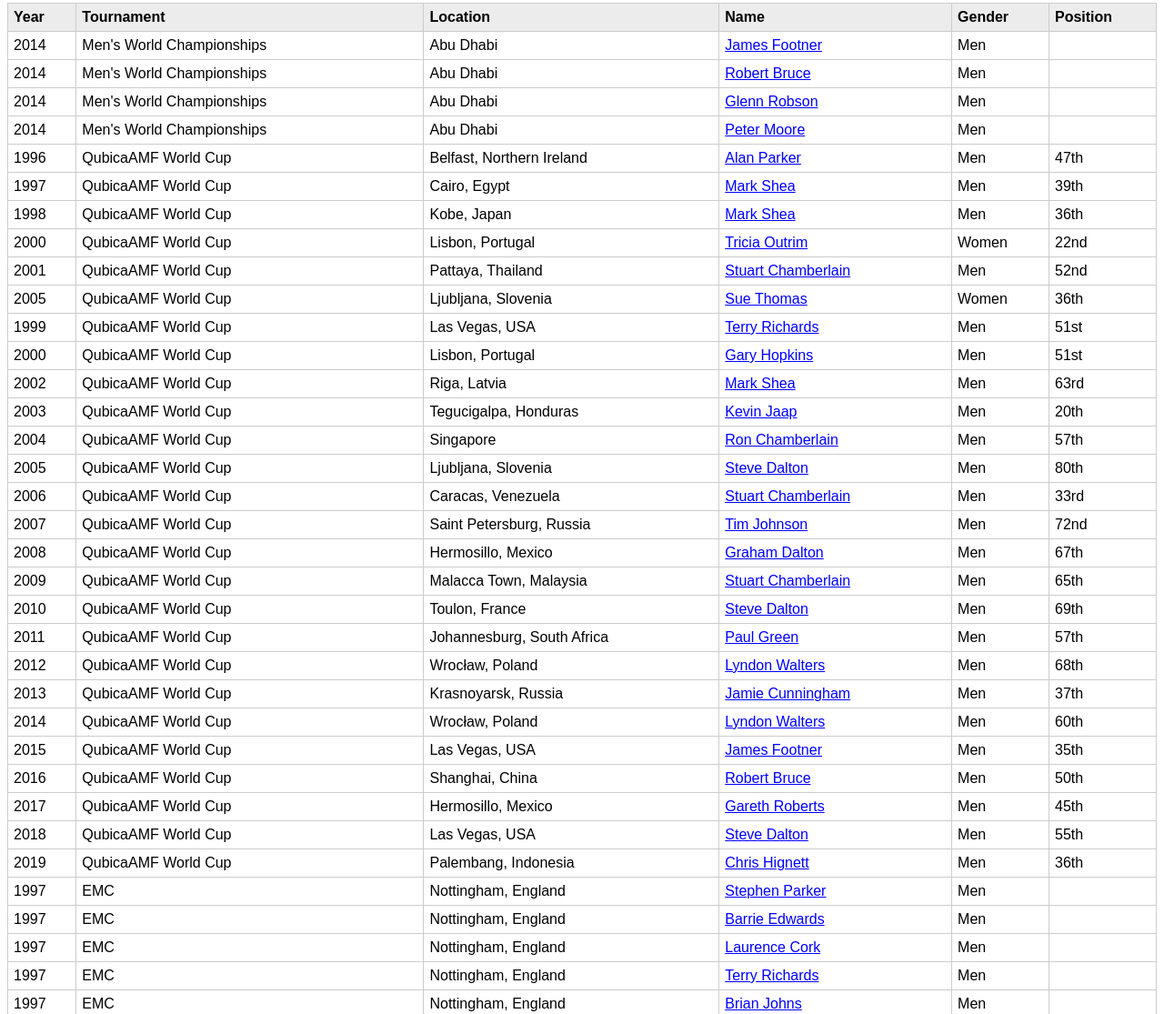
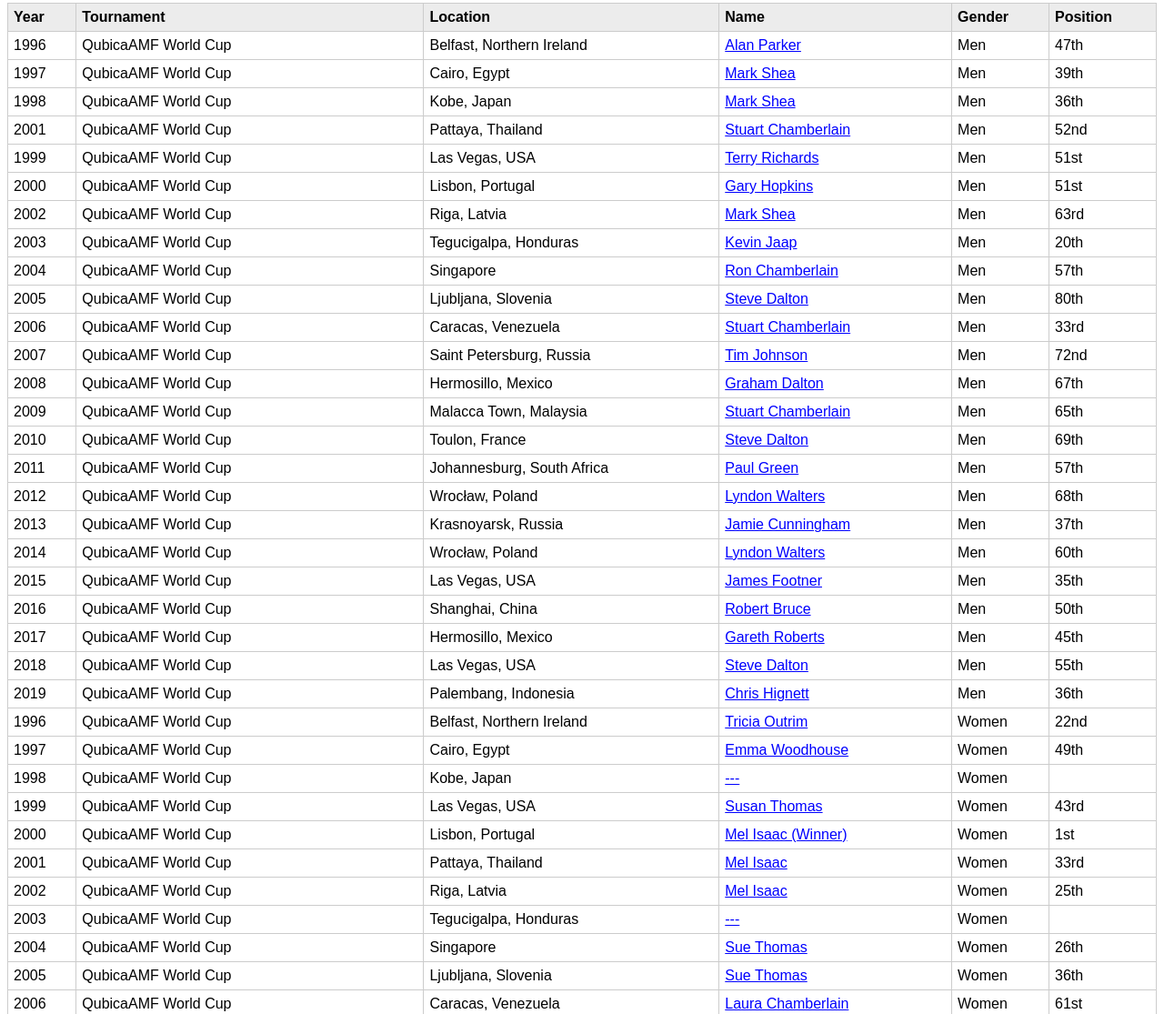
Before and after one commit to LyndonWalters/Welsh-Reps, a plain HTML site: page index.html in a window 1280 px wide. Shown: the part 163-1278 px from the top of the page at 91% size. Drawn offline with Linux system fonts and the light colour scheme.

Commit message:
Add files via upload

```diff
--- a/index.html
+++ b/index.html
@@ -59,16 +59,10 @@
 </table>
     <script>
         const data = [
-            {"Year": 2014, "Tournament": "Men's World Championships", "Location": "Abu Dhabi", "Name": "James Footner", "Gender": "Men", "Position": null},
-            {"Year": 2014, "Tournament": "Men's World Championships", "Location": "Abu Dhabi", "Name": "Robert Bruce", "Gender": "Men", "Position": null},
-            {"Year": 2014, "Tournament": "Men's World Championships", "Location": "Abu Dhabi", "Name": "Glenn Robson", "Gender": "Men", "Position": null},
-            {"Year": 2014, "Tournament": "Men's World Championships", "Location": "Abu Dhabi", "Name": "Peter Moore", "Gender": "Men", "Position": null},
 			{"Year": 1996, "Tournament": "QubicaAMF World Cup", "Location": "Belfast, Northern Ireland", "Name": "Alan Parker", "Gender": "Men", "Position": "47th"},
             {"Year": 1997, "Tournament": "QubicaAMF World Cup", "Location": "Cairo, Egypt", "Name": "Mark Shea", "Gender": "Men", "Position": "39th"},
             {"Year": 1998, "Tournament": "QubicaAMF World Cup", "Location": "Kobe, Japan", "Name": "Mark Shea", "Gender": "Men", "Position": "36th"},
-            {"Year": 2000, "Tournament": "QubicaAMF World Cup", "Location": "Lisbon, Portugal", "Name": "Tricia Outrim", "Gender": "Women", "Position": "22nd"},
             {"Year": 2001, "Tournament": "QubicaAMF World Cup", "Location": "Pattaya, Thailand", "Name": "Stuart Chamberlain", "Gender": "Men", "Position": "52nd"},
-            {"Year": 2005, "Tournament": "QubicaAMF World Cup", "Location": "Ljubljana, Slovenia", "Name": "Sue Thomas", "Gender": "Women", "Position": "36th"},
 			{"Year": 1999, "Tournament": "QubicaAMF World Cup", "Location": "Las Vegas, USA", "Name": "Terry Richards", "Gender": "Men", "Position": "51st"},
 			{"Year": 2000, "Tournament": "QubicaAMF World Cup", "Location": "Lisbon, Portugal", "Name": "Gary Hopkins", "Gender": "Men", "Position": "51st"},
 			{"Year": 2002, "Tournament": "QubicaAMF World Cup", "Location": "Riga, Latvia", "Name": "Mark Shea", "Gender": "Men", "Position": "63rd"},
@@ -89,6 +83,30 @@
 			{"Year": 2017, "Tournament": "QubicaAMF World Cup", "Location": "Hermosillo, Mexico", "Name": "Gareth Roberts", "Gender": "Men", "Position": "45th"},
 			{"Year": 2018, "Tournament": "QubicaAMF World Cup", "Location": "Las Vegas, USA", "Name": "Steve Dalton", "Gender": "Men", "Position": "55th"},
 			{"Year": 2019, "Tournament": "QubicaAMF World Cup", "Location": "Palembang, Indonesia", "Name": "Chris Hignett", "Gender": "Men", "Position": "36th"},
+			{"Year": 1996, "Tournament": "QubicaAMF World Cup", "Location": "Belfast, Northern Ireland", "Name": "Tricia Outrim", "Gender": "Women", "Position": "22nd"},
+			{"Year": 1997, "Tournament": "QubicaAMF World Cup", "Location": "Cairo, Egypt", "Name": "Emma Woodhouse", "Gender": "Women", "Position": "49th"},
+			{"Year": 1998, "Tournament": "QubicaAMF World Cup", "Location": "Kobe, Japan", "Name": "---", "Gender": "Women", "Position": ""},
+			{"Year": 1999, "Tournament": "QubicaAMF World Cup", "Location": "Las Vegas, USA", "Name": "Susan Thomas", "Gender": "Women", "Position": "43rd"},
+			{"Year": 2000, "Tournament": "QubicaAMF World Cup", "Location": "Lisbon, Portugal", "Name": "Mel Isaac (Winner)", "Gender": "Women", "Position": "1st"},
+			{"Year": 2001, "Tournament": "QubicaAMF World Cup", "Location": "Pattaya, Thailand", "Name": "Mel Isaac", "Gender": "Women", "Position": "33rd"},
+			{"Year": 2002, "Tournament": "QubicaAMF World Cup", "Location": "Riga, Latvia", "Name": "Mel Isaac", "Gender": "Women", "Position": "25th"},
+			{"Year": 2003, "Tournament": "QubicaAMF World Cup", "Location": "Tegucigalpa, Honduras", "Name": "---", "Gender": "Women", "Position": ""},
+			{"Year": 2004, "Tournament": "QubicaAMF World Cup", "Location": "Singapore", "Name": "Sue Thomas", "Gender": "Women", "Position": "26th"},
+			{"Year": 2005, "Tournament": "QubicaAMF World Cup", "Location": "Ljubljana, Slovenia", "Name": "Sue Thomas", "Gender": "Women", "Position": "36th"},
+			{"Year": 2006, "Tournament": "QubicaAMF World Cup", "Location": "Caracas, Venezuela", "Name": "Laura Chamberlain", "Gender": "Women", "Position": "61st"},
+			{"Year": 2007, "Tournament": "QubicaAMF World Cup", "Location": "Saint Petersburg, Russia", "Name": "Sarah Morgan", "Gender": "Women", "Position": "67th"},
+			{"Year": 2008, "Tournament": "QubicaAMF World Cup", "Location": "Hermosillo, Mexico", "Name": "Sue Thomas", "Gender": "Women", "Position": "56th"},
+			{"Year": 2009, "Tournament": "QubicaAMF World Cup", "Location": "Malacca Town, Malaysia", "Name": "---", "Gender": "Women", "Position": ""},
+			{"Year": 2010, "Tournament": "QubicaAMF World Cup", "Location": "Toulon, France", "Name": "Louise Roberts", "Gender": "Women", "Position": "44th"},
+			{"Year": 2011, "Tournament": "QubicaAMF World Cup", "Location": "Johannesburg, South Africa", "Name": "Anne-Maree Williams", "Gender": "Women", "Position": "46th"},
+			{"Year": 2012, "Tournament": "QubicaAMF World Cup", "Location": "Wrocław, Poland", "Name": "Lynne Walker", "Gender": "Women", "Position": "46th"},
+			{"Year": 2013, "Tournament": "QubicaAMF World Cup", "Location": "Krasnoyarsk, Russia", "Name": "Lynne Walker", "Gender": "Women", "Position": "39th"},
+			{"Year": 2014, "Tournament": "QubicaAMF World Cup", "Location": "Wrocław, Poland", "Name": "Kylie Bromley", "Gender": "Women", "Position": "25th"},
+			{"Year": 2015, "Tournament": "QubicaAMF World Cup", "Location": "Las Vegas, USA", "Name": "Louise Roberts", "Gender": "Women", "Position": "35th"},
+			{"Year": 2016, "Tournament": "QubicaAMF World Cup", "Location": "Shanghai, China", "Name": "Louise Roberts", "Gender": "Women", "Position": "42nd"},
+			{"Year": 2017, "Tournament": "QubicaAMF World Cup", "Location": "Hermosillo, Mexico", "Name": "Louise Roberts", "Gender": "Women", "Position": "35th"},
+			{"Year": 2018, "Tournament": "QubicaAMF World Cup", "Location": "Las Vegas, USA", "Name": "Melanie Oates", "Gender": "Women", "Position": "24th"},
+			{"Year": 2019, "Tournament": "QubicaAMF World Cup", "Location": "Palembang, Indonesia", "Name": "Kylie Bromley", "Gender": "Women", "Position": "34th"},
 			{"Year": 1997, "Tournament": "EMC", "Location": "Nottingham, England", "Name": "Stephen Parker", "Gender": "Men", "Position": ""},
 			{"Year": 1997, "Tournament": "EMC", "Location": "Nottingham, England", "Name": "Barrie Edwards", "Gender": "Men", "Position": ""},
 			{"Year": 1997, "Tournament": "EMC", "Location": "Nottingham, England", "Name": "Laurence Cork", "Gender": "Men", "Position": ""},
@@ -206,42 +224,12 @@
 			{"Year": 2016, "Tournament": "Commonwealth Games", "Location": "South Africa", "Name": "Stewart Bryden", "Gender": "Men", "Position": ""},
 			{"Year": 2016, "Tournament": "Commonwealth Games", "Location": "South Africa", "Name": "Louise Roberts", "Gender": "Women", "Position": ""},
 			{"Year": 2016, "Tournament": "Commonwealth Games", "Location": "South Africa", "Name": "Lynne Walker", "Gender": "Women", "Position": ""},
-			{"Year": 1996, "Tournament": "QubicaAMF World Cup", "Location": "Belfast, Northern Ireland", "Name": "Tricia Outrim", "Gender": "Women", "Position": "22nd"},
-			{"Year": 1997, "Tournament": "QubicaAMF World Cup", "Location": "Cairo, Egypt", "Name": "Emma Woodhouse", "Gender": "Women", "Position": "49th"},
-			{"Year": 1998, "Tournament": "QubicaAMF World Cup", "Location": "Kobe, Japan", "Name": "---", "Gender": "Women", "Position": ""},
-			{"Year": 1999, "Tournament": "QubicaAMF World Cup", "Location": "Las Vegas, USA", "Name": "Susan Thomas", "Gender": "Women", "Position": "43rd"},
-			{"Year": 2000, "Tournament": "QubicaAMF World Cup", "Location": "Lisbon, Portugal", "Name": "Mel Isaac (Winner)", "Gender": "Women", "Position": "1st"},
-			{"Year": 2001, "Tournament": "QubicaAMF World Cup", "Location": "Pattaya, Thailand", "Name": "Mel Isaac", "Gender": "Women", "Position": "33rd"},
-			{"Year": 2002, "Tournament": "QubicaAMF World Cup", "Location": "Riga, Latvia", "Name": "Mel Isaac", "Gender": "Women", "Position": "25th"},
-			{"Year": 2003, "Tournament": "QubicaAMF World Cup", "Location": "Tegucigalpa, Honduras", "Name": "---", "Gender": "Women", "Position": ""},
-			{"Year": 2004, "Tournament": "QubicaAMF World Cup", "Location": "Singapore", "Name": "Sue Thomas", "Gender": "Women", "Position": "26th"},
-			{"Year": 2005, "Tournament": "QubicaAMF World Cup", "Location": "Ljubljana, Slovenia", "Name": "Sue Thomas", "Gender": "Women", "Position": "36th"},
-			{"Year": 2006, "Tournament": "QubicaAMF World Cup", "Location": "Caracas, Venezuela", "Name": "Laura Chamberlain", "Gender": "Women", "Position": "61st"},
-			{"Year": 2007, "Tournament": "QubicaAMF World Cup", "Location": "Saint Petersburg, Russia", "Name": "Sarah Morgan", "Gender": "Women", "Position": "67th"},
-			{"Year": 2008, "Tournament": "QubicaAMF World Cup", "Location": "Hermosillo, Mexico", "Name": "Sue Thomas", "Gender": "Women", "Position": "56th"},
-			{"Year": 2009, "Tournament": "QubicaAMF World Cup", "Location": "Malacca Town, Malaysia", "Name": "---", "Gender": "Women", "Position": ""},
-			{"Year": 2010, "Tournament": "QubicaAMF World Cup", "Location": "Toulon, France", "Name": "Louise Roberts", "Gender": "Women", "Position": "44th"},
-			{"Year": 2011, "Tournament": "QubicaAMF World Cup", "Location": "Johannesburg, South Africa", "Name": "Anne-Maree Williams", "Gender": "Women", "Position": "46th"},
-			{"Year": 2012, "Tournament": "QubicaAMF World Cup", "Location": "Wrocław, Poland", "Name": "Lynne Walker", "Gender": "Women", "Position": "46th"},
-			{"Year": 2013, "Tournament": "QubicaAMF World Cup", "Location": "Krasnoyarsk, Russia", "Name": "Lynne Walker", "Gender": "Women", "Position": "39th"},
-			{"Year": 2014, "Tournament": "QubicaAMF World Cup", "Location": "Wrocław, Poland", "Name": "Kylie Bromley", "Gender": "Women", "Position": "25th"},
-			{"Year": 2015, "Tournament": "QubicaAMF World Cup", "Location": "Las Vegas, USA", "Name": "Louise Roberts", "Gender": "Women", "Position": "35th"},
-			{"Year": 2016, "Tournament": "QubicaAMF World Cup", "Location": "Shanghai, China", "Name": "Louise Roberts", "Gender": "Women", "Position": "42nd"},
-			{"Year": 2017, "Tournament": "QubicaAMF World Cup", "Location": "Hermosillo, Mexico", "Name": "Louise Roberts", "Gender": "Women", "Position": "35th"},
-			{"Year": 2018, "Tournament": "QubicaAMF World Cup", "Location": "Las Vegas, USA", "Name": "Melanie Oates", "Gender": "Women", "Position": "24th"},
-			{"Year": 2019, "Tournament": "QubicaAMF World Cup", "Location": "Palembang, Indonesia", "Name": "Kylie Bromley", "Gender": "Women", "Position": "34th"},
-			{"Year": 2007, "Tournament": "World Championships", "Location": "Mexico", "Name": "Sue Thomas", "Gender": "Women", "Position": ""},
-			{"Year": 2007, "Tournament": "World Championships", "Location": "Mexico", "Name": "Louise Roberts", "Gender": "Women", "Position": ""},
-			{"Year": 2007, "Tournament": "World Championships", "Location": "Mexico", "Name": "Karen Jaap", "Gender": "Women", "Position": ""},
-			{"Year": 2007, "Tournament": "World Championships", "Location": "Mexico", "Name": "Anne-Maree Williams", "Gender": "Women", "Position": ""},
-			{"Year": 2007, "Tournament": "World Championships", "Location": "Mexico", "Name": "Sharon Green", "Gender": "Women", "Position": ""},
-			{"Year": 2007, "Tournament": "World Championships", "Location": "Mexico", "Name": "Lynsey Duncan", "Gender": "Women", "Position": ""},
-			{"Year": 2009, "Tournament": "World Championships", "Location": "Korea", "Name": "Louise Roberts", "Gender": "Women", "Position": ""},
-			{"Year": 2009, "Tournament": "World Championships", "Location": "Korea", "Name": "Anne-Maree Williams", "Gender": "Women", "Position": ""},
-			{"Year": 2009, "Tournament": "World Championships", "Location": "Korea", "Name": "Laura Chamberlain", "Gender": "Women", "Position": ""},
-			{"Year": 2009, "Tournament": "World Championships", "Location": "Korea", "Name": "Alison Robinson", "Gender": "Women", "Position": ""},
-			{"Year": 2009, "Tournament": "World Championships", "Location": "Korea", "Name": "Kay Rogers", "Gender": "Women", "Position": ""},
-			{"Year": 2009, "Tournament": "World Championships", "Location": "Korea", "Name": "Lynsey Duncan", "Gender": "Women", "Position": ""},
+			{"Year": 2009, "Tournament": "Women's World Championships", "Location": "Korea", "Name": "Louise Roberts", "Gender": "Women", "Position": ""},
+			{"Year": 2009, "Tournament": "Women's World Championships", "Location": "Korea", "Name": "Anne-Maree Williams", "Gender": "Women", "Position": ""},
+			{"Year": 2009, "Tournament": "Women's World Championships", "Location": "Korea", "Name": "Laura Chamberlain", "Gender": "Women", "Position": ""},
+			{"Year": 2009, "Tournament": "Women's World Championships", "Location": "Korea", "Name": "Alison Robinson", "Gender": "Women", "Position": ""},
+			{"Year": 2009, "Tournament": "Women's World Championships", "Location": "Korea", "Name": "Kay Rogers", "Gender": "Women", "Position": ""},
+			{"Year": 2009, "Tournament": "Women's World Championships", "Location": "Korea", "Name": "Lynsey Duncan", "Gender": "Women", "Position": ""},
 			{"Year": 2005, "Tournament": "Women's World Championships", "Location": "Aalborg, Denmark", "Name": "Karen Jaap", "Gender": "Women", "Position": ""},
 			{"Year": 2005, "Tournament": "Women's World Championships", "Location": "Aalborg, Denmark", "Name": "Anne-Maree Williams", "Gender": "Women", "Position": ""},
 			{"Year": 2005, "Tournament": "Women's World Championships", "Location": "Aalborg, Denmark", "Name": "Debbie Holliday", "Gender": "Women", "Position": ""},
```
